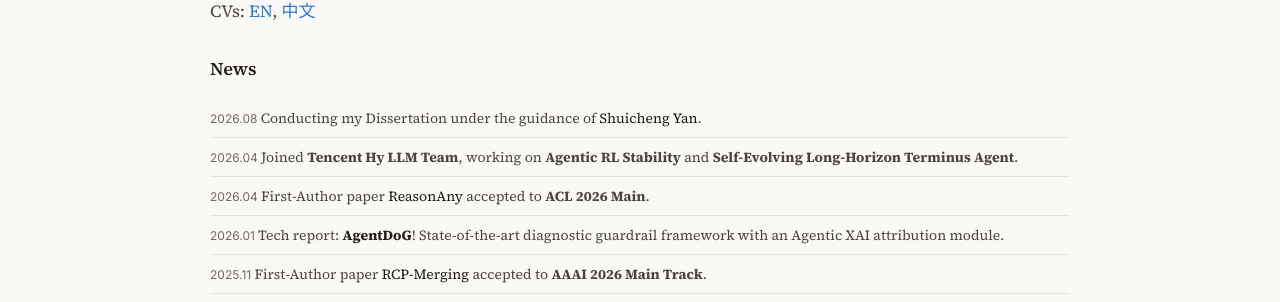
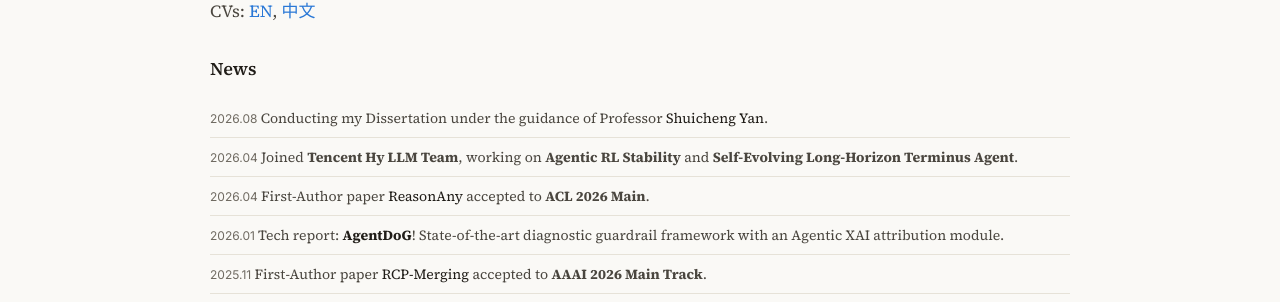
Before and after one commit to jyyang26/jyyang26.github.io, a Jekyll site: the page built from _pages/about.md, in a window 1280 px wide and 900 px high, scrolled down 320 px. Shown: the part 152-454 px from the top of the window. Built offline with Jekyll 4.4.1, drawn with Linux system fonts in a browser that asks for light colours.

Commit message:
Update about.md

```diff
--- a/_pages/about.md
+++ b/_pages/about.md
@@ -449,7 +449,7 @@ redirect_from:
     <section id="news" class="content-box">
       <div class="box-header"><h2 class="box-title">News</h2></div>
       <ul class="news-list">
-       <li><span class="news-tag">2026.08</span> Conducting my Dissertation under the guidance of <a href="https://scholar.google.com/citations?user=DNuiPHwAAAAJ&hl=en">Shuicheng Yan</a>.</li>
+       <li><span class="news-tag">2026.08</span> Conducting my Dissertation under the guidance of Professor <a href="https://scholar.google.com/citations?user=DNuiPHwAAAAJ&hl=en">Shuicheng Yan</a>.</li>
         <!-- <li><span class="news-tag">2026.07</span> New paper: <strong><a href="https://arxiv.org/abs/2607.18722">Stale but Stable</a></strong>! Staleness-adaptive trust regions stabilize asynchronous RL by tightening high-mismatch updates while preserving ordinary-token behavior.</li>
         <li><span class="news-tag">2026.07</span> New paper: <strong><a href="https://arxiv.org/abs/2607.13285">Harness Handbook</a></strong>! A behavior-centric representation and BGPD framework that help agents localize implementation sites and plan edits for evolving agent harnesses.</li>
         <li><span class="news-tag">2026.07</span> New paper: <strong><a href="https://arxiv.org/abs/2607.08964">Long-Horizon-Terminal-Bench</a></strong>! A long-horizon terminal benchmark of 46 tasks with dense subtask-level rewards for partial-credit evaluation of frontier agents.</li>
```
